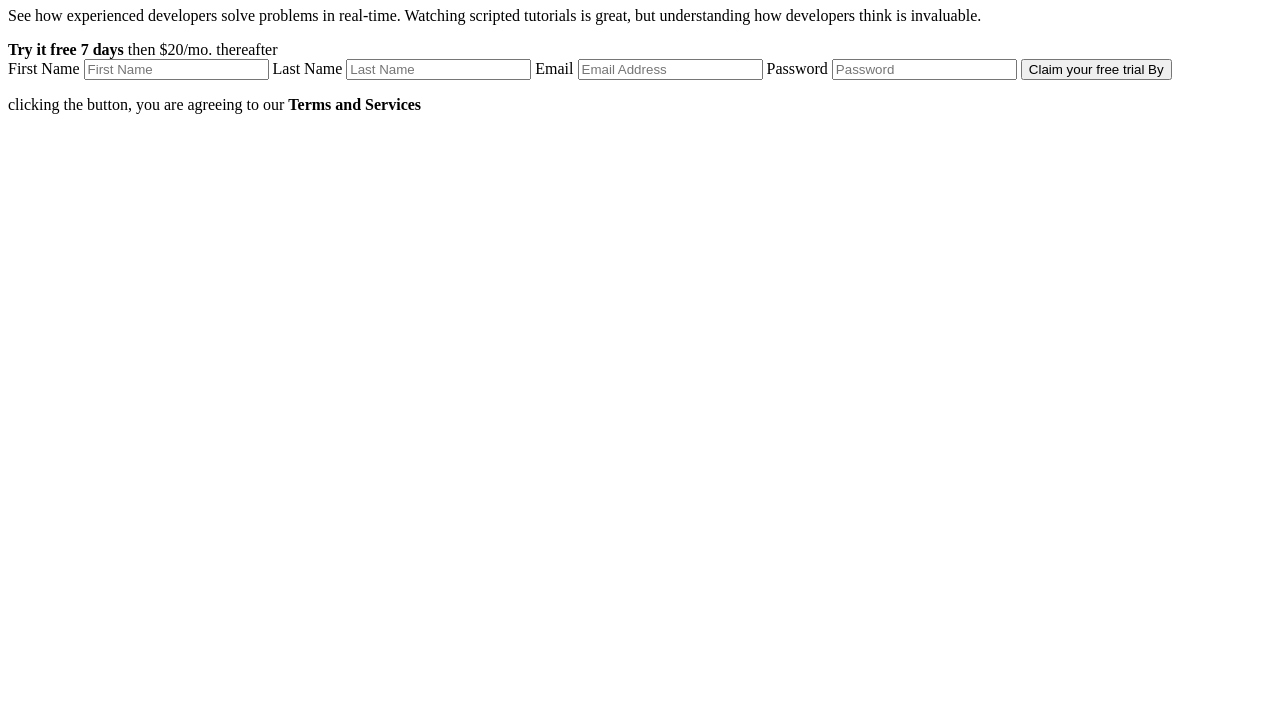
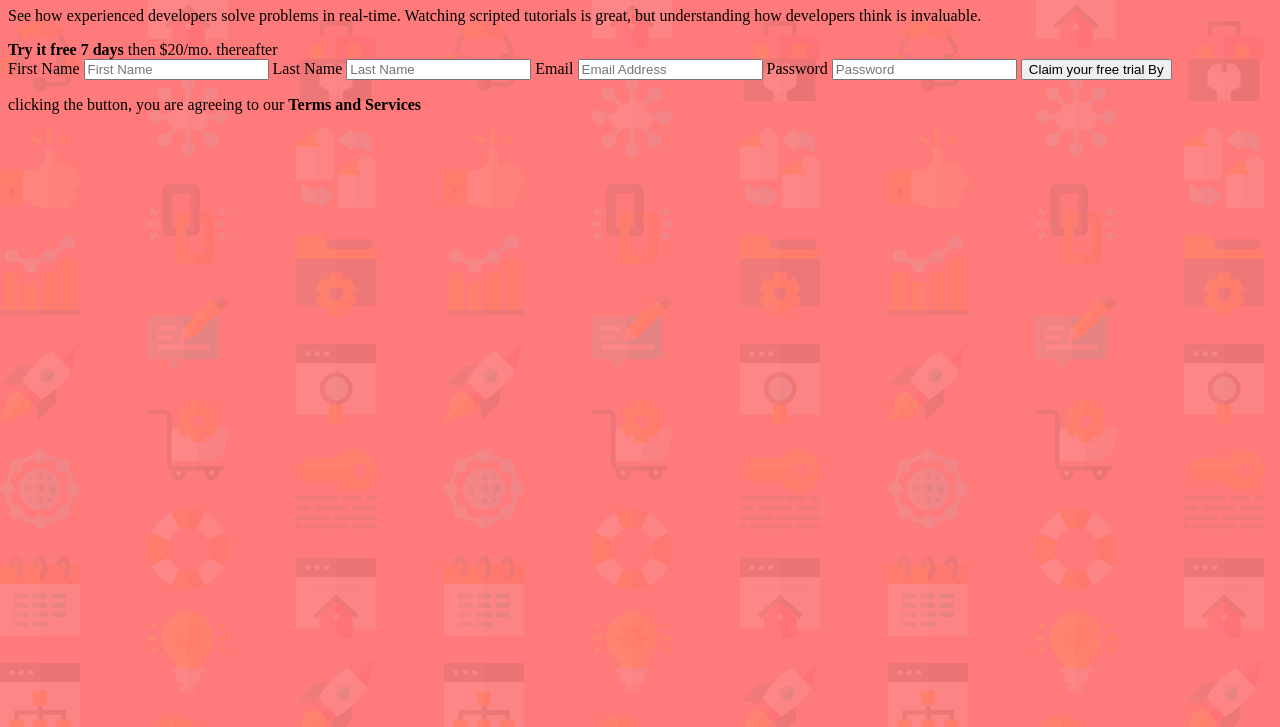
Before and after one commit to dhafindzahin/frontendmentor-intro-component-with-signup-form-master, a plain HTML site: page index.html in a window 1280 px wide. Shown: the part 73-800 px from the top of the page. Drawn offline with Linux system fonts and the light colour scheme.

Commit message:
Add background

```diff
--- a/style.css
+++ b/style.css
@@ -5,3 +5,14 @@
 	--dark-blue: hsl(249, 10%, 26%);
 	--grayish-blue: hsl(246, 25%, 77%);
 }
+
+body {
+	background-color: var(--red);
+	background-image: url(images/bg-intro-mobile.png);
+}
+
+@media (min-width: 748px) {
+	body {
+		background-image: url(images/bg-intro-desktop.png);
+	}
+}
```
